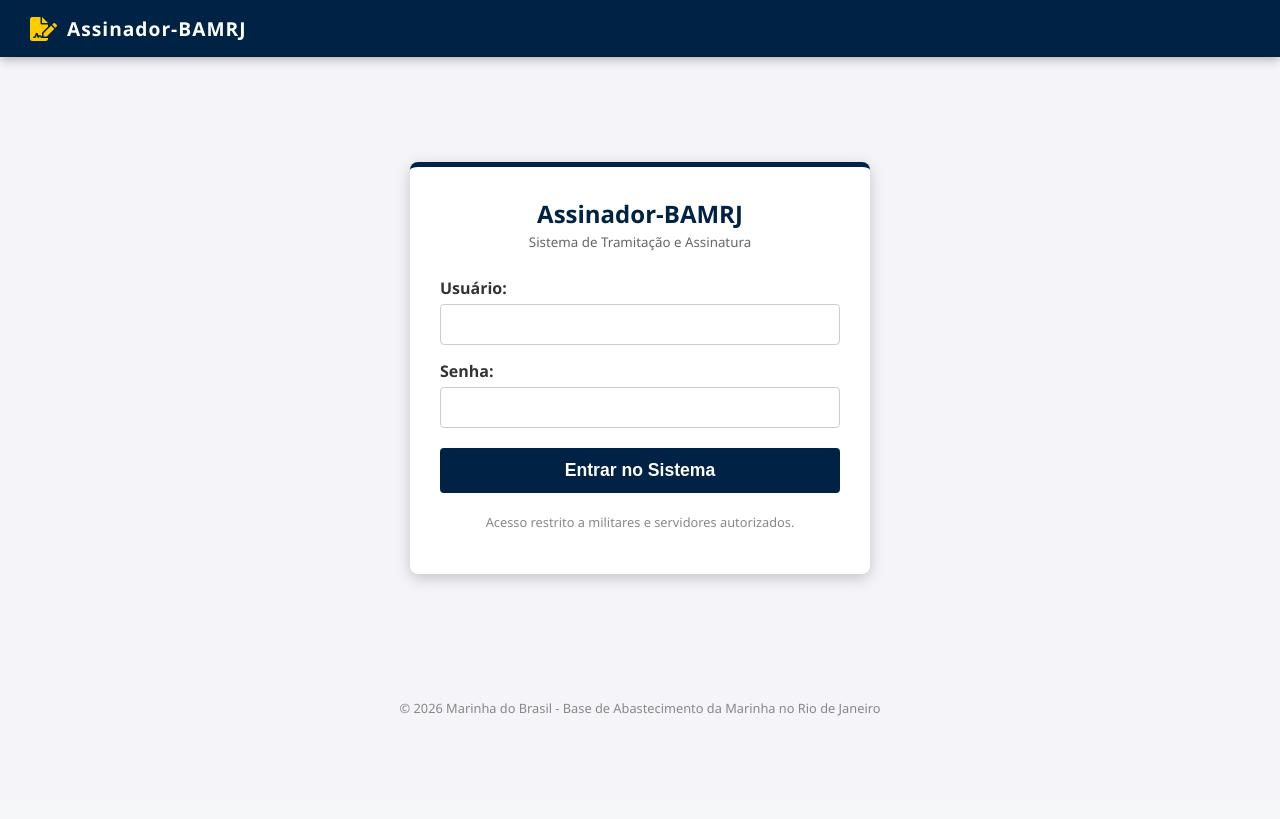
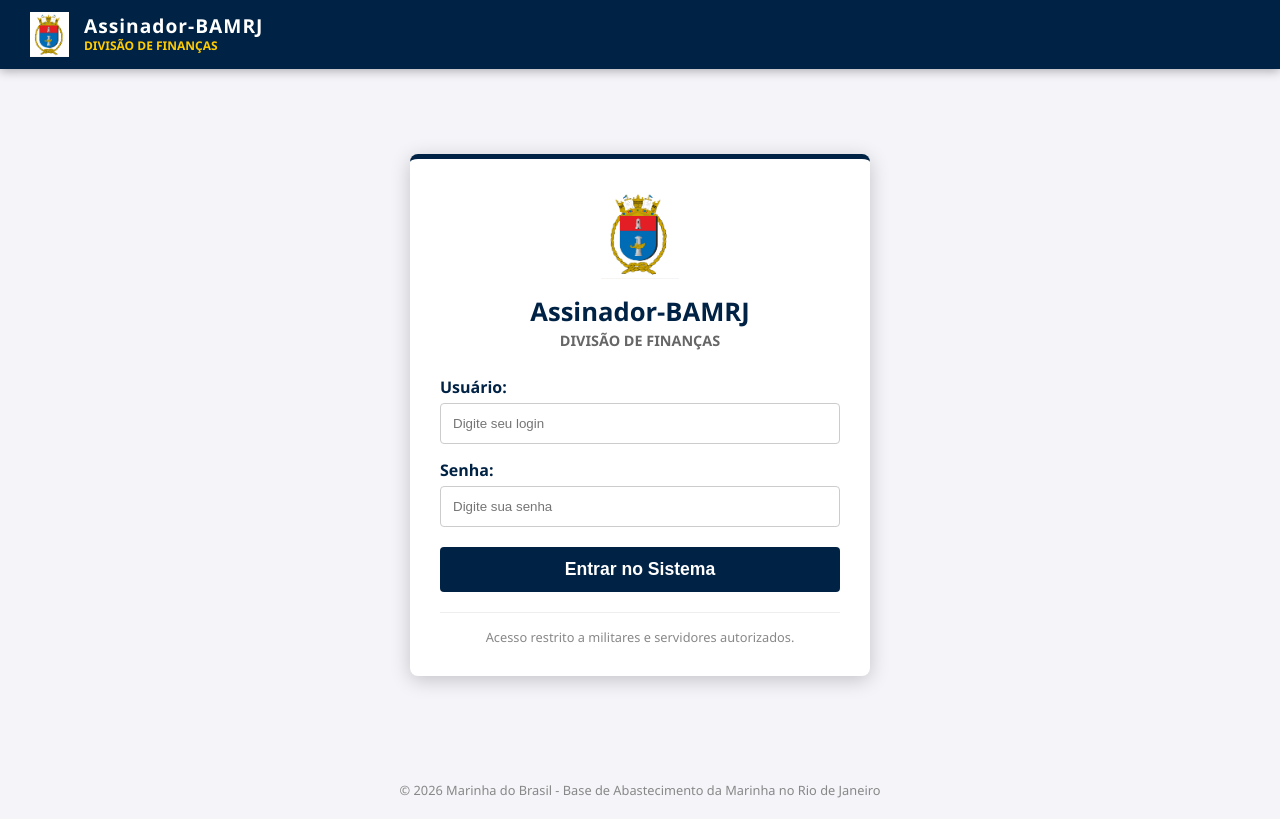
Before and after one commit to janiojandson/ASSINADOR-BAMRJ, a Flask app: page /login in a window 1280 px wide. Before the commit the page ends 716 px from the top, so only its background shows below. Run offline with Flask 3, Linux system fonts and the light colour scheme.

Commit message:
feat: adiciona brasao oficial da BAMRJ e atualiza identidade visual para Divisao de Financas

```diff
--- a/app/templates/base.html
+++ b/app/templates/base.html
@@ -23,7 +23,7 @@
         nav {
             background-color: var(--navy);
             color: white;
-            padding: 15px 30px;
+            padding: 12px 30px;
             display: flex;
             justify-content: space-between;
             align-items: center;
@@ -40,10 +40,9 @@
 
         nav a:hover { opacity: 0.8; }
 
-        /* Ajuste de largura para comportar o Leitor Unificado lado a lado */
         main {
             padding: 25px;
-            max-width: 1400px; /* Aumentado para suportar o viewer.html */
+            max-width: 1400px;
             margin: auto;
         }
 
@@ -56,7 +55,6 @@
             border: 1px solid #ddd;
         }
 
-        /* Estilo para botões e inputs padrão do sistema */
         button, .btn { border-radius: 4px; transition: filter 0.2s; }
         button:hover { filter: brightness(1.1); }
 
@@ -69,10 +67,14 @@
 </head>
 <body>
     <nav>
-        <div style="display: flex; align-items: center; gap: 10px;">
-            <i class="fas fa-file-signature" style="color: var(--gold); font-size: 1.5em;"></i>
-            <strong style="font-size: 1.2em; letter-spacing: 1px;">Assinador-BAMRJ</strong>
+        <div style="display: flex; align-items: center; gap: 15px;">
+            <img src="{{ url_for('static', filename='img/brasao_bamrj.png') }}" alt="Brasão BAMRJ" style="height: 45px;">
+            <div style="display: flex; flex-direction: column;">
+                <strong style="font-size: 1.2em; letter-spacing: 1px; line-height: 1.1;">Assinador-BAMRJ</strong>
+                <span style="font-size: 0.75em; color: var(--gold); font-weight: bold;">DIVISÃO DE FINANÇAS</span>
+            </div>
         </div>
+
         <div>
             {% if session.get('user_id') %}
                 <span style="border-right: 1px solid rgba(255,255,255,0.3); padding-right: 15px; margin-right: 15px;">
--- a/app/templates/login.html
+++ b/app/templates/login.html
@@ -1,33 +1,37 @@
 {% extends 'base.html' %}
 
 {% block content %}
-<div style="max-width: 400px; margin: 80px auto; padding: 30px; background: white; border-radius: 8px; box-shadow: 0 4px 15px rgba(0,0,0,0.2); border-top: 5px solid #002244;">
+<div style="max-width: 400px; margin: 60px auto; padding: 30px; background: white; border-radius: 8px; box-shadow: 0 4px 20px rgba(0,0,0,0.2); border-top: 5px solid #002244;">
+
     <div style="text-align: center; margin-bottom: 25px;">
-        <h2 style="color: #002244; margin: 0;">Assinador-BAMRJ</h2>
-        <small style="color: #666;">Sistema de Tramitação e Assinatura</small>
+        <img src="{{ url_for('static', filename='img/brasao_bamrj.png') }}" alt="Brasão BAMRJ" style="height: 90px; margin-bottom: 10px;">
+        <h2 style="color: #002244; margin: 0; font-size: 1.6em;">Assinador-BAMRJ</h2>
+        <small style="color: #666; font-weight: bold; font-size: 0.9em;">DIVISÃO DE FINANÇAS</small>
     </div>
 
     <form action="{{ url_for('main.login') }}" method="POST">
         <div style="margin-bottom: 15px;">
-            <label style="display: block; margin-bottom: 5px; font-weight: bold;">Usuário:</label>
-            <input type="text" name="username" required
+            <label style="display: block; margin-bottom: 5px; font-weight: bold; color: #002244;">Usuário:</label>
+            <input type="text" name="username" required placeholder="Digite seu login"
                    style="width: 100%; padding: 12px; border: 1px solid #ccc; border-radius: 4px; box-sizing: border-box;">
         </div>
 
         <div style="margin-bottom: 20px;">
-            <label style="display: block; margin-bottom: 5px; font-weight: bold;">Senha:</label>
-            <input type="password" name="password" required
+            <label style="display: block; margin-bottom: 5px; font-weight: bold; color: #002244;">Senha:</label>
+            <input type="password" name="password" required placeholder="Digite sua senha"
                    style="width: 100%; padding: 12px; border: 1px solid #ccc; border-radius: 4px; box-sizing: border-box;">
         </div>
 
         <button type="submit"
-                style="width: 100%; padding: 12px; background: #002244; color: white; border: none; border-radius: 4px; font-weight: bold; cursor: pointer; font-size: 1.1em;">
+                style="width: 100%; padding: 12px; background: #002244; color: white; border: none; border-radius: 4px; font-weight: bold; cursor: pointer; font-size: 1.1em; transition: background 0.3s;">
             Entrar no Sistema
         </button>
     </form>
 
-    <p style="text-align: center; font-size: 0.8em; color: #888; margin-top: 20px;">
-        Acesso restrito a militares e servidores autorizados.
-    </p>
+    <div style="text-align: center; margin-top: 20px; padding-top: 15px; border-top: 1px solid #eee;">
+        <p style="font-size: 0.8em; color: #888; margin: 0;">
+            Acesso restrito a militares e servidores autorizados.
+        </p>
+    </div>
 </div>
 {% endblock %}
```
Also changed, not shown: app/static/img/brasao_bamrj.png (added).
